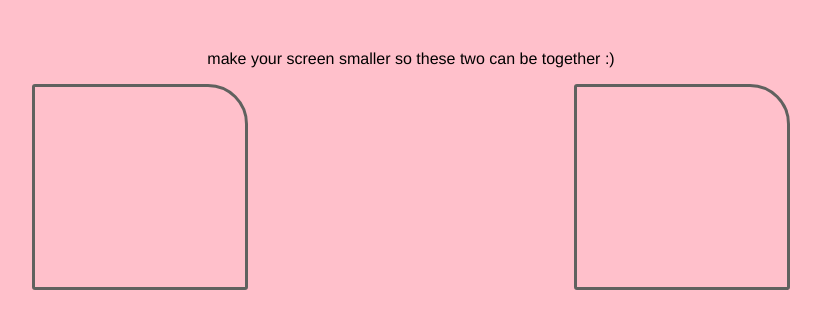
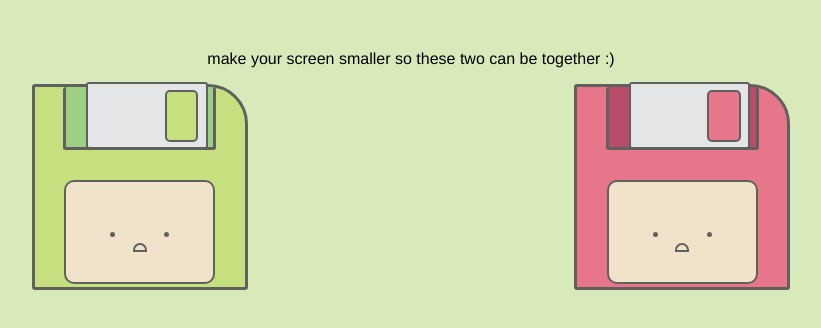
Before and after one commit to aherstek/valentinesday, a plain HTML site: page index.html in a window 1280 px wide. Shown: the whole page, without its empty margins (229-1050 px from the left). Drawn offline with Linux system fonts and the light colour scheme.

Commit message:
Update style.css

```diff
--- a/style.css
+++ b/style.css
@@ -1,8 +1,6 @@
 /* CSS version of https://dribbble.com/shots/2163674-Floppy-Disk-Friends */
-
-
 body {
-  background-color: pink;
+  background-color: #D9EABA;
   font-family: Helvetica;
   font-weight: 200;
   margin-top: 50px;
@@ -22,21 +20,33 @@ body {
   height: 200px;
   position: relative;
   min-width: 210px;
-
-  &--green {
-    background-color: #C7E07F;
-    > .floppy-disk { background-color: #9CCF81; }
-    > .floppy-disk:after {  background-color: #C7E07F; }
 }
 
-  &--pink {
-    background-color: #E8768A;
-
-    > .floppy-disk { background-color: #B94C6B; }
-    > .floppy-disk:after { background-color: #E8768A; }
+.floppy--green {
+  background-color: #C7E07F;
 }
 
-  &-disk {
+.floppy--green .floppy-disk {
+  background-color: #9CCF81;
+}
+
+.floppy--green .floppy-disk:after {
+  background-color: #C7E07F;
+}
+
+.floppy--pink {
+  background-color: #E8768A;
+}
+
+.floppy--pink .floppy-disk {
+  background-color: #B94C6B;
+}
+
+.floppy--pink .floppy-disk:after {
+  background-color: #E8768A;
+}
+
+.floppy-disk {
   border: 3px solid #60615F;
   border-top: none;
   border-radius: 3px;
@@ -44,8 +54,9 @@ body {
   max-width: 70%;
   margin: 0 auto;
   position: relative;
+}
 
-    &:before {
+.floppy-disk:before {
   background-color: #E4E5E6;
   border: 2px solid #60615F;
   border-radius: 3px;
@@ -58,7 +69,7 @@ body {
   width: 80%;
 }
 
-    &:after {
+.floppy-disk:after {
   background: red;
   border: 2px solid #60615F;
   border-radius: 5px;
@@ -70,9 +81,8 @@ body {
   position: absolute;
   width: 20%;
 }
-  }
 
-  &-label {
+.floppy-label {
   background-color: #F0E3CA;
   border: 2px solid #60615F;
   border-radius: 10px;
@@ -83,8 +93,10 @@ body {
   max-width: 70%;
   position: absolute;
   right: 0;
+}
 
-    &:before, &:after {
+.floppy-label:before,
+.floppy-label:after {
   background-color: #60615F;
   border-radius: 50%;
   content: '';
@@ -95,16 +107,15 @@ body {
   width: 5px;
 }
 
-    &:before {
+.floppy-label:before {
   left: 30%;
 }
 
-    &:after {
+.floppy-label:after {
   right: 30%;
 }
-  }
 
-  &-reaction {
+.floppy-reaction {
   border: 2px solid #60615F;
   border-radius: 10px 10px 0 0;
   bottom: 30%;
@@ -114,7 +125,6 @@ body {
   position: absolute;
   right: 0;
   width: 10px;
-  }
 }
 
 .happy-valentines {
@@ -128,5 +138,7 @@ body {
     border-radius: 0 0 10px 10px;
   }
 
-  .happy-valentines { display: block; }
+  .happy-valentines {
+    display: block;
   }
+}
```
Lines whose indentation alone changed are shown as unchanged.
